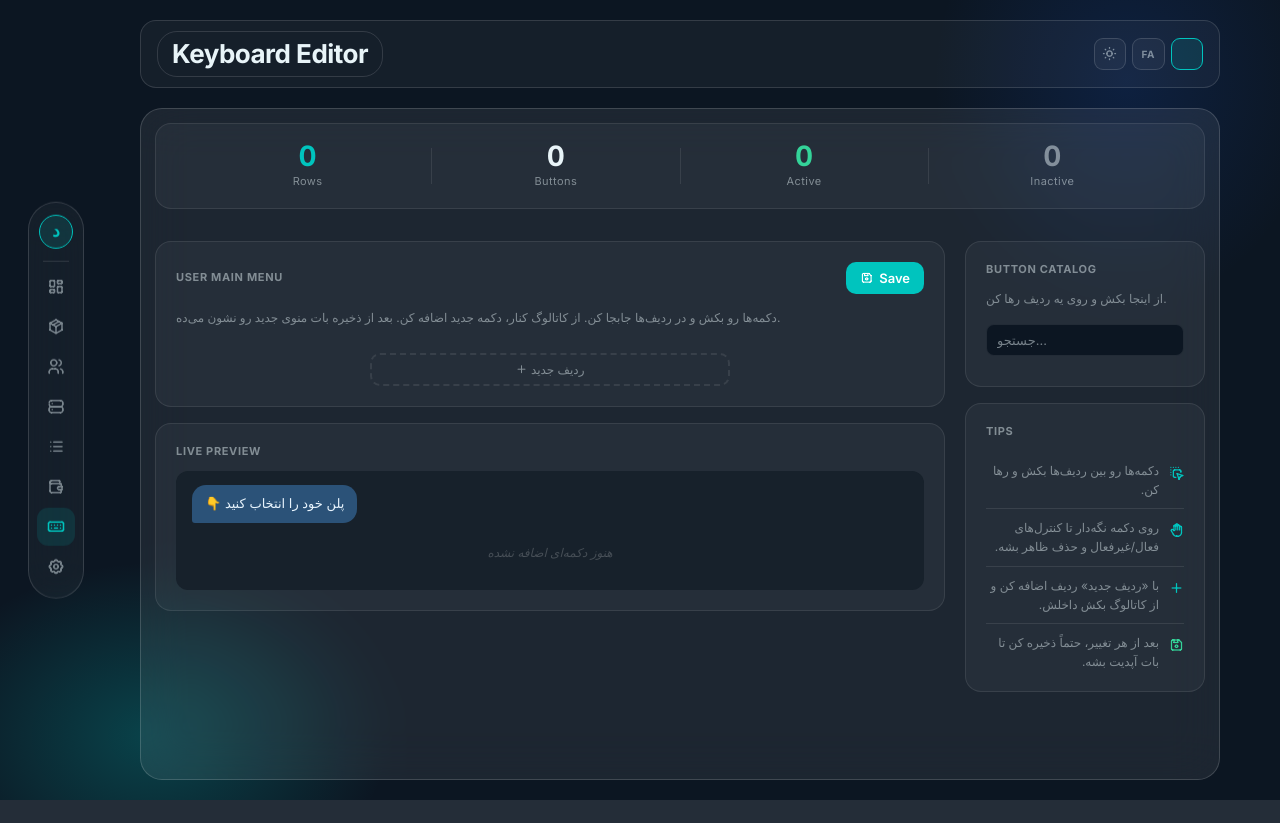
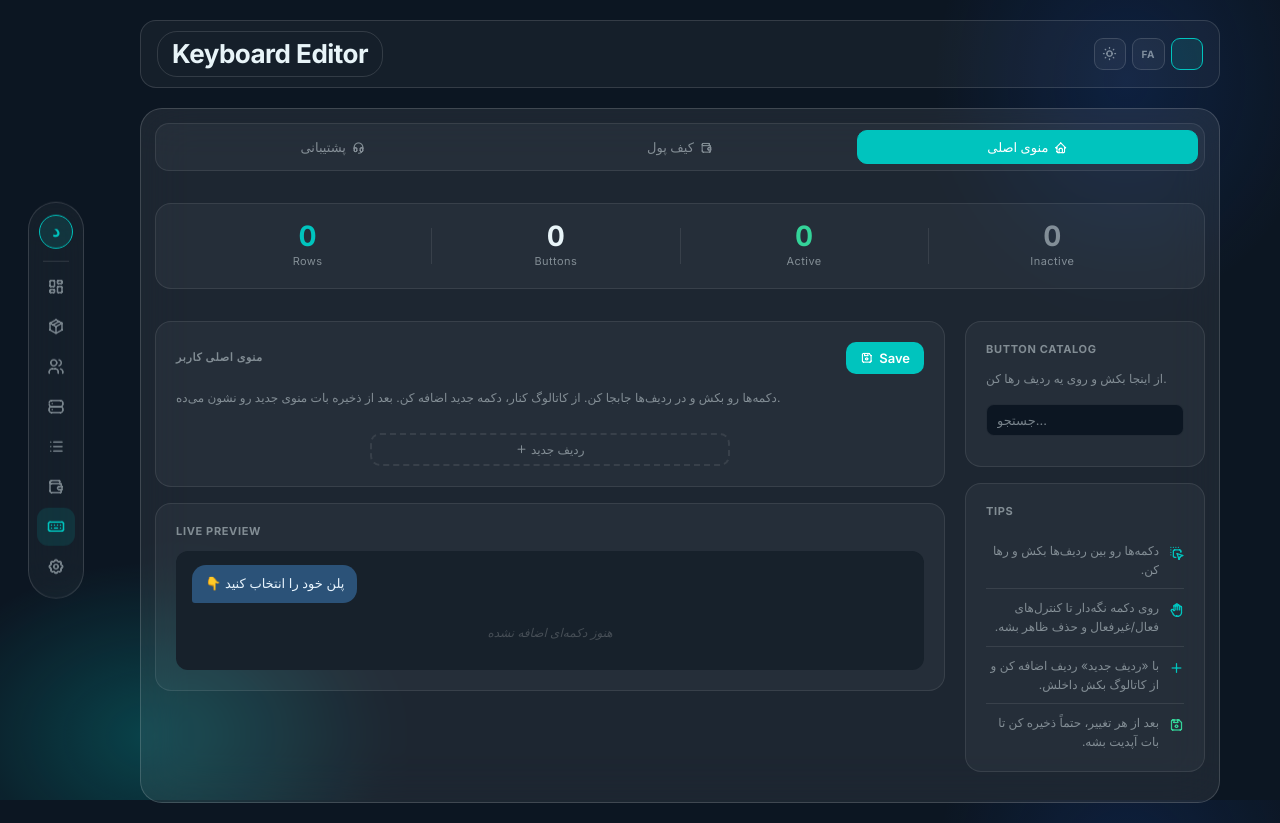
Before and after one commit to Miwli/Diako-bot, a Django app: template panel/templates/diako/keyboard_editor.html in a window 1280 px wide. Before the commit the page ends 800 px from the top, so only its background shows below. Run offline with Django 5.2, Linux system fonts and the light colour scheme; the template is opened without the code that fills it, so the values that code supplies are empty.

Commit message:
add wallet and support keyboards to db seed, add keyboard switcher tabs to editor

```diff
--- a/panel/templates/diako/keyboard_editor.html
+++ b/panel/templates/diako/keyboard_editor.html
@@ -627,6 +627,50 @@
   .ke-layout { flex-direction: column; }
   .ke-aside  { width: 100%; }
 }
+
+/* ── تب‌بار انتخاب کیبورد ─────────────────────── */
+.ke-tabs {
+  display: flex;
+  gap: 6px;
+  margin-bottom: 20px;
+  background: var(--card-bg);
+  border: 1px solid var(--card-border);
+  border-radius: 14px;
+  padding: 6px;
+  direction: rtl;
+}
+.ke-tab {
+  flex: 1;
+  padding: 8px 12px;
+  background: none;
+  border: 1px solid transparent;
+  border-radius: 10px;
+  color: var(--text-muted);
+  cursor: pointer;
+  font-family: inherit;
+  font-size: 13px;
+  font-weight: 500;
+  display: flex;
+  align-items: center;
+  justify-content: center;
+  gap: 6px;
+  transition: background .15s, color .15s, border-color .15s;
+  white-space: nowrap;
+}
+.ke-tab:hover {
+  background: var(--accent-dim);
+  color: var(--accent);
+  border-color: var(--accent);
+}
+.ke-tab.active {
+  background: var(--accent);
+  color: #fff;
+  border-color: var(--accent);
+}
+.ke-tab-loading {
+  opacity: .5;
+  pointer-events: none;
+}
 </style>
 {% endblock %}
 
@@ -695,6 +739,19 @@
 
     <div class="dash-container">
 
+      <!-- تب‌بار انتخاب کیبورد -->
+      <div class="ke-tabs">
+        <button class="ke-tab active" data-kb="user_main" onclick="switchKeyboard('user_main', this)">
+          <i class="ti ti-home"></i> منوی اصلی
+        </button>
+        <button class="ke-tab" data-kb="wallet" onclick="switchKeyboard('wallet', this)">
+          <i class="ti ti-wallet"></i> کیف پول
+        </button>
+        <button class="ke-tab" data-kb="support" onclick="switchKeyboard('support', this)">
+          <i class="ti ti-headset"></i> پشتیبانی
+        </button>
+      </div>
+
       <!-- نوار آمار -->
       <div class="ke-stats-bar">
         <div class="ke-stat">
@@ -724,7 +781,7 @@
         <div class="ke-main">
           <div class="ke-card">
             <div class="ke-card-header">
-              <div class="ke-card-title" data-fa="منوی اصلی کاربر" data-en="User Main Menu">منوی اصلی کاربر</div>
+              <div class="ke-card-title" id="ke-board-title">منوی اصلی کاربر</div>
               <button class="ke-save" onclick="saveLayout()">
                 <i class="ti ti-device-floppy"></i>
                 <span data-fa="ذخیره" data-en="Save">ذخیره</span>
@@ -816,8 +873,20 @@
 const INITIAL_BUTTONS = {{ buttons_json|safe }};
 const CATALOG         = {{ actions_json|safe }};
 
+const KB_LABELS = {
+  user_main: 'منوی اصلی کاربر',
+  wallet:    'کیف پول',
+  support:   'پشتیبانی',
+};
+const KB_BUBBLES = {
+  user_main: 'سلام! چه کاری می‌تونم برات انجام بدم؟ 👋',
+  wallet:    '💎 کیف پول شما:',
+  support:   '🎧 پشتیبانی دیاکو:',
+};
+
 // ── state ──────────────────────────────────────
 let boardRows = [];
+let currentKeyboard = 'user_main';
 
 function buildRows(flat) {
   const map = {};
@@ -884,10 +953,9 @@ const PREVIEW_FALLBACK = {
 let _previewStack = [];
 
 function renderPreview() {
-  // ویرایش board → پیش‌نمایش برمی‌گرده به ریشه
   _previewStack = [];
   document.getElementById('preview-nav').style.display = 'none';
-  document.getElementById('preview-bubble').textContent = 'پلن خود را انتخاب کنید 👇';
+  document.getElementById('preview-bubble').textContent = KB_BUBBLES[currentKeyboard] || 'منوی دیاکو 👇';
   _drawPreviewRows(boardRows);
 }
 
@@ -957,7 +1025,7 @@ async function previewNavigate(btn) {
 function previewBack() {
   _previewStack = [];
   document.getElementById('preview-nav').style.display = 'none';
-  document.getElementById('preview-bubble').textContent = 'پلن خود را انتخاب کنید 👇';
+  document.getElementById('preview-bubble').textContent = KB_BUBBLES[currentKeyboard] || 'منوی دیاکو 👇';
   _drawPreviewRows(boardRows);
 }
 
@@ -1125,6 +1193,31 @@ function renderCatalog() {
   });
 }
 
+// ── switch keyboard ────────────────────────────
+async function switchKeyboard(name, tabEl) {
+  if (name === currentKeyboard) return;
+
+  document.querySelectorAll('.ke-tab').forEach(t => t.classList.remove('active'));
+  tabEl.classList.add('active', 'ke-tab-loading');
+
+  try {
+    const res = await fetch(`/diako/api/keyboard/${encodeURIComponent(name)}/?all=1`);
+    const data = await res.json();
+    currentKeyboard = name;
+    boardRows = buildRows(data.buttons || []);
+    document.getElementById('ke-board-title').textContent = KB_LABELS[name] || name;
+    closeEditPanel();
+    renderBoard();
+  } catch {
+    notify('خطا در بارگذاری کیبورد ❌', 'error');
+    document.querySelectorAll('.ke-tab').forEach(t => {
+      if (t.dataset.kb === currentKeyboard) t.classList.add('active');
+    });
+  } finally {
+    tabEl.classList.remove('ke-tab-loading');
+  }
+}
+
 // ── save ───────────────────────────────────────
 async function saveLayout() {
   syncState();
@@ -1132,7 +1225,7 @@ async function saveLayout() {
   boardRows.forEach((row, ri) => {
     row.forEach((btn, ci) => {
       buttons.push({
-        keyboard_name: 'user_main',
+        keyboard_name: currentKeyboard,
         label:         btn.label,
         callback_data: btn.callback_data,
         row_index:     ri,
@@ -1146,11 +1239,11 @@ async function saveLayout() {
     const res = await fetch('/diako/api/save-keyboard/', {
       method:  'POST',
       headers: { 'Content-Type': 'application/json', 'X-CSRFToken': getCsrf() },
-      body:    JSON.stringify({ buttons }),
+      body:    JSON.stringify({ keyboard_name: currentKeyboard, buttons }),
     });
     const data = await res.json();
     if (data.ok) {
-      notify('کیبورد ذخیره شد ✅', 'success');
+      notify(`${KB_LABELS[currentKeyboard] || currentKeyboard} ذخیره شد ✅`, 'success');
     } else {
       notify('خطا: ' + (data.error || '?'), 'error');
     }
--- a/shared_lib/db.py
+++ b/shared_lib/db.py
@@ -1364,43 +1364,60 @@ async def update_order_discount(order_id: int, discount_code: str, discount_amou
 
 # ─── کیبورد ادیتور ───────────────────────────
 
-_DEFAULT_USER_MAIN_BUTTONS = [
-    ("user_main", "🔐 خرید اشتراک",      "buy_vpn",     0, 0),
-    ("user_main", "💎 کیف پول",           "wallet",      1, 0),
-    ("user_main", "🎁 تست رایگان",        "free_test",   1, 1),
-    ("user_main", "📡 سرویس‌های من",      "my_services", 1, 2),
-    ("user_main", "🎧 پشتیبانی",          "support",     2, 0),
-    ("user_main", "👤 پروفایل",           "profile",     2, 1),
-    ("user_main", "📚 آموزش و راهنما",    "tutorial",    2, 2),
-    ("user_main", "💰 دعوت دوستان",       "referral",    3, 0),
-    ("user_main", "🌐 تغییر زبان",        "language",    3, 1),
-]
+_DEFAULT_KEYBOARDS = {
+    "user_main": [
+        ("user_main", "🔐 خرید اشتراک",      "buy_vpn",          0, 0),
+        ("user_main", "💎 کیف پول",           "wallet",           1, 0),
+        ("user_main", "🎁 تست رایگان",        "free_test",        1, 1),
+        ("user_main", "📡 سرویس‌های من",      "my_services",      1, 2),
+        ("user_main", "🎧 پشتیبانی",          "support",          2, 0),
+        ("user_main", "👤 پروفایل",           "profile",          2, 1),
+        ("user_main", "📚 آموزش و راهنما",    "tutorial",         2, 2),
+        ("user_main", "💰 دعوت دوستان",       "referral",         3, 0),
+        ("user_main", "🌐 تغییر زبان",        "language",         3, 1),
+    ],
+    "wallet": [
+        ("wallet", "💳 شارژ حساب",            "top_up",           0, 0),
+        ("wallet", "📜 تاریخچه تراکنش‌ها",    "wallet_history",   1, 0),
+        ("wallet", "🔙 بازگشت",               "user_main",        2, 0),
+    ],
+    "support": [
+        ("support", "📨 تیکت جدید",           "new_ticket",       0, 0),
+        ("support", "📋 تیکت‌های من",         "my_tickets",       1, 0),
+        ("support", "🔙 بازگشت",              "user_main",        2, 0),
+    ],
+}
 
 _DEFAULT_KEYBOARD_ACTIONS = [
-    ("buy_vpn",     "🔐 خرید اشتراک",     "buy_vpn"),
-    ("wallet",      "💎 کیف پول",         "wallet"),
-    ("free_test",   "🎁 تست رایگان",      "free_test"),
-    ("my_services", "📡 سرویس‌های من",    "my_services"),
-    ("support",     "🎧 پشتیبانی",        "support"),
-    ("profile",     "👤 پروفایل",         "profile"),
-    ("tutorial",    "📚 آموزش و راهنما",  "tutorial"),
-    ("referral",    "💰 دعوت دوستان",     "referral"),
-    ("language",    "🌐 تغییر زبان",      "language"),
+    ("buy_vpn",         "🔐 خرید اشتراک",       "buy_vpn"),
+    ("wallet",          "💎 کیف پول",           "wallet"),
+    ("free_test",       "🎁 تست رایگان",        "free_test"),
+    ("my_services",     "📡 سرویس‌های من",      "my_services"),
+    ("support",         "🎧 پشتیبانی",          "support"),
+    ("profile",         "👤 پروفایل",           "profile"),
+    ("tutorial",        "📚 آموزش و راهنما",    "tutorial"),
+    ("referral",        "💰 دعوت دوستان",       "referral"),
+    ("language",        "🌐 تغییر زبان",        "language"),
+    ("top_up",          "💳 شارژ حساب",         "top_up"),
+    ("wallet_history",  "📜 تاریخچه تراکنش‌ها", "wallet_history"),
+    ("new_ticket",      "📨 تیکت جدید",         "new_ticket"),
+    ("my_tickets",      "📋 تیکت‌های من",       "my_tickets"),
+    ("user_main",       "🏠 منوی اصلی",         "user_main"),
 ]
 
 
 async def _seed_keyboard_buttons():
     async with aiosqlite.connect(DB_PATH) as db:
-        # فقط وقتی جدول خالیه seed می‌زنیم (ویرایش‌های ادمین حفظ می‌شن)
-        cursor = await db.execute(
-            "SELECT COUNT(*) FROM keyboard_buttons WHERE keyboard_name = 'user_main'"
-        )
-        count = (await cursor.fetchone())[0]
-        if count == 0:
-            await db.executemany(
-                "INSERT INTO keyboard_buttons (keyboard_name, label, callback_data, row_index, col_index) VALUES (?, ?, ?, ?, ?)",
-                _DEFAULT_USER_MAIN_BUTTONS
+        for kb_name, buttons in _DEFAULT_KEYBOARDS.items():
+            cursor = await db.execute(
+                "SELECT COUNT(*) FROM keyboard_buttons WHERE keyboard_name = ?", (kb_name,)
             )
+            count = (await cursor.fetchone())[0]
+            if count == 0:
+                await db.executemany(
+                    "INSERT INTO keyboard_buttons (keyboard_name, label, callback_data, row_index, col_index) VALUES (?, ?, ?, ?, ?)",
+                    buttons
+                )
         for action in _DEFAULT_KEYBOARD_ACTIONS:
             await db.execute(
                 "INSERT OR REPLACE INTO keyboard_actions (action_name, label, callback_data) VALUES (?, ?, ?)",
```
Also changed, not shown: panel/dashboard/api_views.py (+7 -3 lines).
